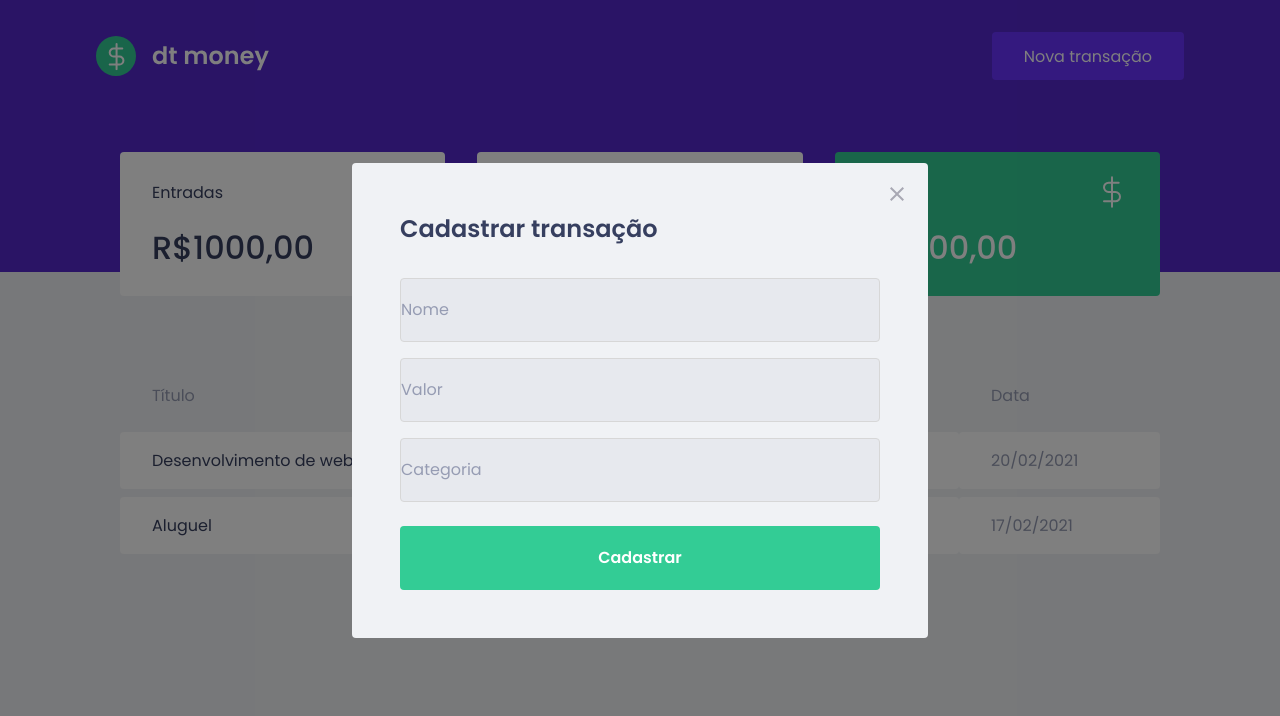
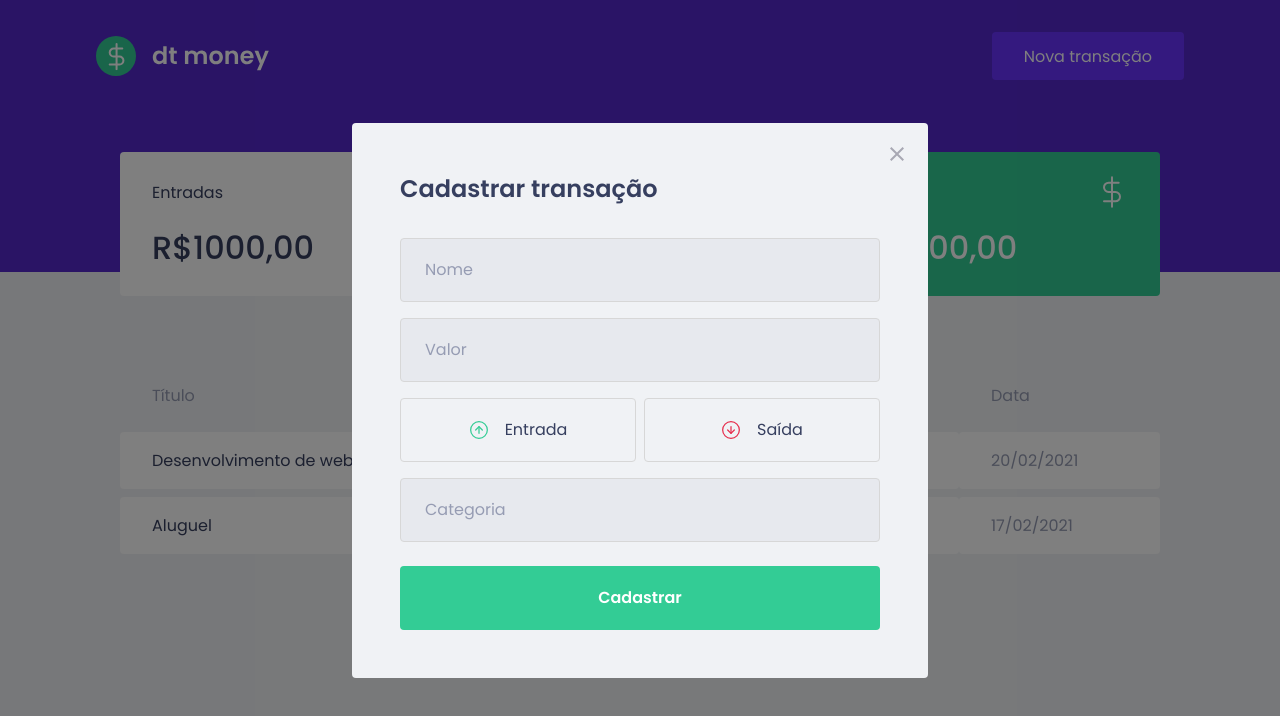
Before and after one commit to nymalone/02-ignite-dt-money, a React (Create React App) app: page / in a window 1280 px wide. Both pictures are taken after a click on the button "Nova transação". Shown: the top 716 px of the page. Built offline with nearby package versions, Linux system fonts and the light colour scheme; no server answers; what miragejs would draw is missing.

Commit message:
income and outcome button created

```diff
--- a/package.json
+++ b/package.json
@@ -6,6 +6,7 @@
     "@types/react-modal": "^3.12.0",
     "axios": "^0.21.1",
     "miragejs": "^0.1.41",
+    "polished": "^4.1.1",
     "react": "^17.0.2",
     "react-dom": "^17.0.2",
     "react-modal": "^3.13.1",
--- a/src/components/NewTransactionModal/index.tsx
+++ b/src/components/NewTransactionModal/index.tsx
@@ -1,8 +1,10 @@
 import Modal from "react-modal";
 
 import closeImg from "../../assets/close.svg";
+import incomeImg from "../../assets/income.svg";
+import outcomeImg from "../../assets/outcome.svg";
 
-import { Container } from "./styles";
+import { Container, TransactionTypeContainer } from "./styles";
 
 interface NewTransactionModalProps {
   isOpen: boolean;
@@ -20,7 +22,11 @@
       overlayClassName="react-modal-overlay"
       className="react-modal-content"
     >
-      <button type="button" onClick={onRequestClose} className="react-modal-close">
+      <button
+        type="button"
+        onClick={onRequestClose}
+        className="react-modal-close"
+      >
         <img src={closeImg} alt="Close modal" />
       </button>
 
@@ -28,6 +34,19 @@
         <h2>Cadastrar transação</h2>
         <input placeholder="Nome" />
         <input placeholder="Valor" type="number" />
+
+        <TransactionTypeContainer>
+          <button type="button">
+            <img src={incomeImg} alt="Income" />
+            <span>Entrada</span>
+          </button>
+
+          <button type="button">
+            <img src={outcomeImg} alt="Outcome" />
+            <span>Saída</span>
+          </button>
+
+        </TransactionTypeContainer>
         <input placeholder="Categoria" />
         <button type="submit">Cadastrar</button>
       </Container>
--- a/src/components/NewTransactionModal/styles.ts
+++ b/src/components/NewTransactionModal/styles.ts
@@ -1,4 +1,5 @@
 import styled from 'styled-components'
+import { darken } from 'polished'
 
 export const Container = styled.form`
   h2 {
@@ -9,7 +10,7 @@
 
   input {
     width: 100%;
-    padding: 0 .1.5rem;
+    padding: 0 1.5rem;
     height: 4rem;
     border-radius: 0.25rem;
     border: 1px solid var(--border);
@@ -44,3 +45,36 @@
     }
   }
 `;
+
+export const TransactionTypeContainer = styled.div`
+  margin: 1rem 0;
+  display: grid;
+  grid-template-columns: 1fr 1fr;
+  gap: 0.5rem;
+
+  button {
+    height: 4rem;
+    border: 1px solid var(--border);
+    border-radius: 0.25rem;
+    background: transparent;
+    display: flex;
+    align-items: center;
+    justify-content: center;
+    transition: border-color 0.2s;
+
+    &:hover {
+      border-color: ${darken(0.1, '#d7d7d7')}
+    }
+    img {
+      width: 20px;
+      height: 20px;
+    }
+
+    span {
+      display: inline-block;
+      margin-left: 1rem;
+      font-size: 1rem;
+      color: var(--text-title)
+    }
+  }
+`
```
Also changed, not shown: 1 other file (tests, documents, lock files or other folders).
